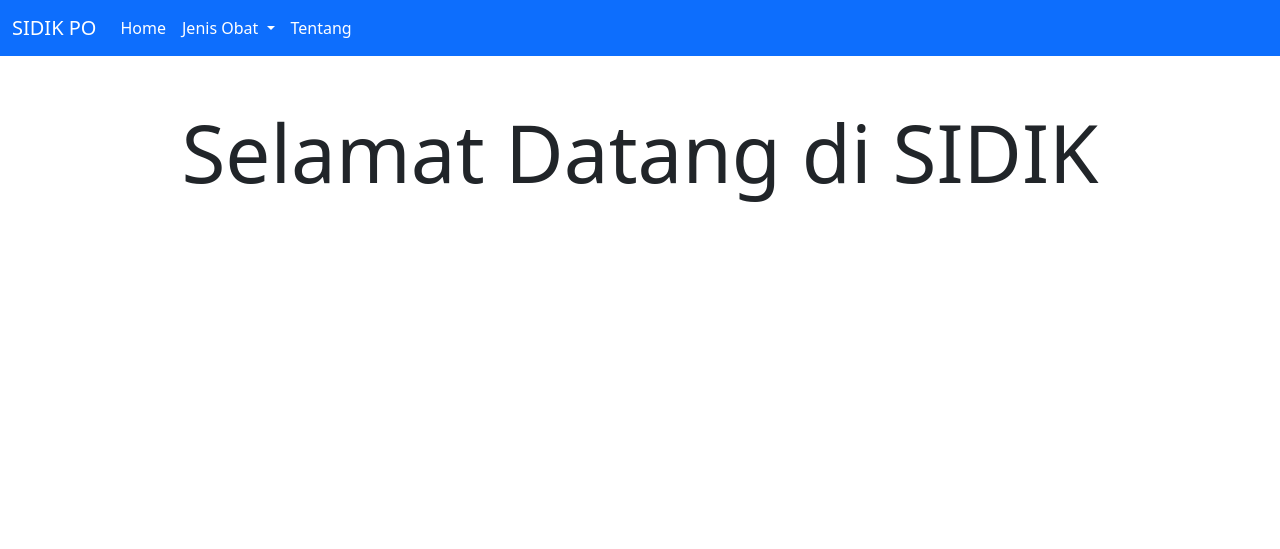
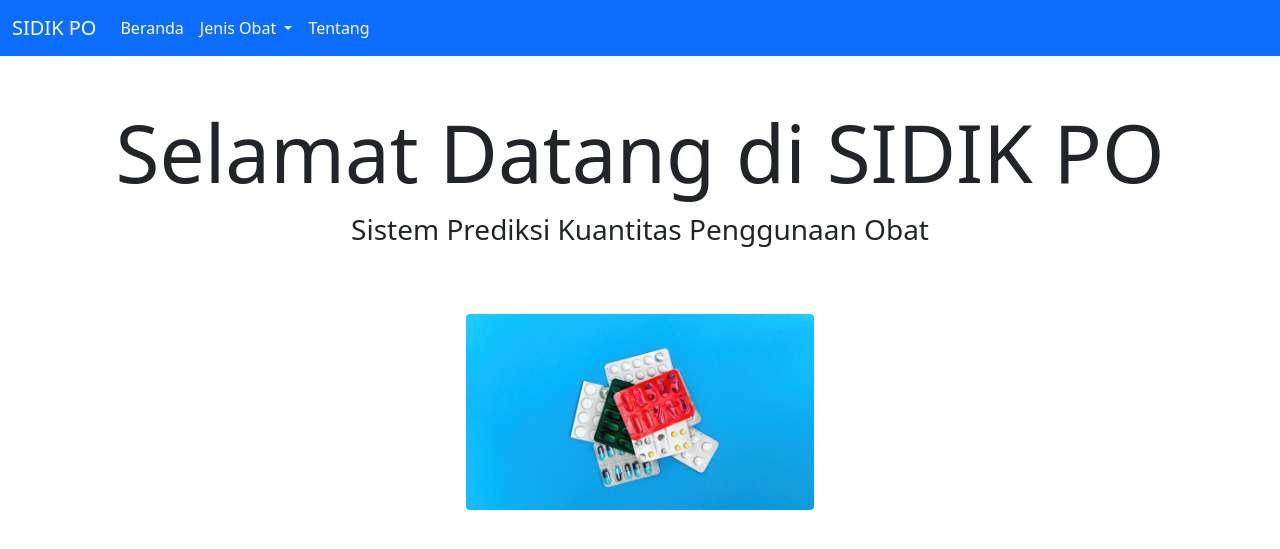
Before and after one commit to yopisaputra/SIDIK-PO, a Flask app: page / in a window 1280 px wide. Shown: the top 549 px of the page. Run offline with Flask 3, Linux system fonts and the light colour scheme.

Commit message:
Improve direktori

```diff
--- a/app.py
+++ b/app.py
@@ -51,7 +51,9 @@ max_vit = np.max(dataset_vit)
 
 @app.route("/")
 def home():
-    return render_template("index.html")
+    image = "../static/image/gambarobat.jpg"
+
+    return render_template("index.html", image = image)
 
 
 @app.route("/ambrox")
@@ -83,12 +85,12 @@ def predict_ambrox():
         predict = predict.astype(int)
         output = str(predict[0][0])
 
-        image = "../static/ambrox_output.png"
+        image = "../static/plot/ambrox_output.png"
 
         mapetrain = 7.15
         mapetest = 4.44
         akurasi = 100-((mapetrain+mapetest)/2)
-        return render_template("ambrox.html", prediction_text="Hasil peramalan obat Ambroxol bulan berikutnya adalah {}".format(output),
+        return render_template("ambrox.html", prediction_text="Hasil peramalan obat Ambroxol bulan berikutnya adalah {} tablet".format(output),
                             accuration_text="Akurasi peramalan sebesar {}%".format(round(akurasi, 1)),
                             image = image)
     else:
@@ -124,12 +126,12 @@ def predict_amox():
         predict = predict.astype(int)
         output = str(predict[0][0])
 
-        image = "../static/amox_output.png"
+        image = "../static/plot/amox_output.png"
 
         mapetrain = 7.22
         mapetest = 3.26
         akurasi = 100-((mapetrain+mapetest)/2)
-        return render_template("amox.html", prediction_text="Hasil peramalan obat Amoxicillin bulan berikutnya adalah {}".format(output),
+        return render_template("amox.html", prediction_text="Hasil peramalan obat Amoxicillin bulan berikutnya adalah {} tablet".format(output),
                                accuration_text="Akurasi peramalan sebesar {}%".format(round(akurasi, 1)),
                                image = image)
     else:
@@ -165,12 +167,12 @@ def predict_ctm():
         predict = predict.astype(int)
         output = str(predict[0][0])
 
-        image = "../static/ctm_output.png"
+        image = "../static/plot/ctm_output.png"
 
         mapetrain = 6.94
         mapetest = 3.77
         akurasi = 100-((mapetrain+mapetest)/2)
-        return render_template("ctm.html", prediction_text="Hasil peramalan obat CTM bulan berikutnya adalah {}".format(output),
+        return render_template("ctm.html", prediction_text="Hasil peramalan obat CTM bulan berikutnya adalah {} tablet".format(output),
                                accuration_text="Akurasi peramalan sebesar {}%".format(round(akurasi, 1)),
                                image = image)
     else:
@@ -206,12 +208,12 @@ def predict_para():
         predict = predict.astype(int)
         output = str(predict[0][0])
 
-        image = "../static/para_output.png"
+        image = "../static/plot/para_output.png"
 
         mapetrain = 4.47
         mapetest = 4.04
         akurasi = 100-((mapetrain+mapetest)/2)
-        return render_template("para.html", prediction_text="Hasil peramalan obat Paracetamol bulan berikutnya adalah {}".format(output),
+        return render_template("para.html", prediction_text="Hasil peramalan obat Paracetamol bulan berikutnya adalah {} tablet".format(output),
                                accuration_text="Akurasi peramalan sebesar {}%".format(round(akurasi, 1)),
                                image = image)
     else:
@@ -262,12 +264,12 @@ def predict_vit():
         # buf.seek(0)
         # encoded_image = b64encode(buf.read())
 
-        image = "../static/vit_output.png"
+        image = "../static/plot/vit_output.png"
 
         mapetrain = 4.07
         mapetest = 3.86
         akurasi = 100-((mapetrain+mapetest)/2)
-        return render_template("vit.html", prediction_text="Hasil peramalan obat Vitamin B Complex bulan berikutnya adalah {}".format(output),
+        return render_template("vit.html", prediction_text="Hasil peramalan obat Vitamin B Complex bulan berikutnya adalah {} tablet".format(output),
                                accuration_text="Akurasi peramalan sebesar {}%".format(round(akurasi, 1)),
                                image = image)
     else:
--- a/templates/ambrox.html
+++ b/templates/ambrox.html
@@ -3,6 +3,8 @@
 {% block content %}
 
 <h1 class="text-center display-5">Prediksi Obat Ambroxol</h1>
+<br>
+
 <div class="row">
   <div class="col-sm-6">
     <form class="row g-3" action='/ambrox/predict' method='POST'>
@@ -59,10 +61,11 @@
   </div>
 
   <div class="col-sm-6">
-    <img src="{{ image }}", alt="Image">
+    <img src="{{ image }}" alt="Image" class="rounded">
   </div>
 </div>
 
+<br>
 <h4 class="text-center"> {{ prediction_text }} </h4>
 <h5 class="text-center"> {{ accuration_text }} </h5>
 
--- a/templates/amox.html
+++ b/templates/amox.html
@@ -3,6 +3,8 @@
 {% block content %}
 
 <h1 class="text-center display-5">Prediksi Obat Amoxicillin</h1>
+<br>
+
 <div class="row">
   <div class="col-sm-6">
     <form class="row g-3" action='/amox/predict' method='POST'>
@@ -59,10 +61,11 @@
   </div>
 
   <div class="col-sm-6">
-    <img src="{{ image }}", alt="Image">
+    <img src="{{ image }}" alt="Image" class="rounded">
   </div>
 </div>
 
+<br>
 <h4 class="text-center"> {{ prediction_text }} </h4>
 <h5 class="text-center"> {{ accuration_text }} </h5>
 
--- a/templates/ctm.html
+++ b/templates/ctm.html
@@ -3,6 +3,8 @@
 {% block content %}
 
 <h1 class="text-center display-5">Prediksi Obat CTM</h1>
+<br>
+
 <div class="row">
   <div class="col-sm-6">
     <form class="row g-3" action='/ctm/predict' method='POST'>
@@ -59,10 +61,11 @@
   </div>
 
   <div class="col-sm-6">
-    <img src="{{ image }}", alt="Image">
+    <img src="{{ image }}" alt="Image" class="rounded">
   </div>
 </div>
 
+<br>
 <h4 class="text-center"> {{ prediction_text }} </h4>
 <h5 class="text-center"> {{ accuration_text }} </h5>
 
--- a/templates/index.html
+++ b/templates/index.html
@@ -2,6 +2,20 @@
 
 {% block content %}
 <br>
-<h1 class="display-1 text-center">Selamat Datang di SIDIK</h1>
+<div class="container">
+    <div class="row">
+        <h1 class="display-1 text-center">Selamat Datang di SIDIK PO</h1>
+        <p class="fs-3 text-center">Sistem Prediksi Kuantitas Penggunaan Obat</p>
+    </div>
+    <br> <br>
+    <div class="row justify-content-center">
+        <div class=" col-sm-4">
+            <img src="{{ image }}" class="img-fluid rounded" alt="Image">
+        </div>
+    </div>
+
+</div>
+
+
 
 {% endblock %}
--- a/templates/navbar.html
+++ b/templates/navbar.html
@@ -15,7 +15,7 @@
     <div class="collapse navbar-collapse" id="navbarSupportedContent">
       <ul class="navbar-nav me-auto mb-2 mb-lg-0">
         <li class="nav-item">
-          <a class="nav-link active" aria-current="page" href="/">Home</a>
+          <a class="nav-link active" aria-current="page" href="/">Beranda</a>
         </li>
         <li class="nav-item dropdown">
           <a
--- a/templates/para.html
+++ b/templates/para.html
@@ -3,6 +3,7 @@
 {% block content %}
 
 <h1 class="text-center display-5">Prediksi Obat Paracetamol</h1>
+<br>
 
 <div class="row">
   <div class="col-sm-6">
@@ -60,10 +61,11 @@
   </div>
 
   <div class="col-sm-6">
-    <img src="{{ image }}", alt="Image">
+    <img src="{{ image }}" alt="Image" class="rounded">
   </div>
 </div>
 
+<br>
 <h4 class="text-center"> {{ prediction_text }} </h4>
 <h5 class="text-center"> {{ accuration_text }} </h5>
 
--- a/templates/vit.html
+++ b/templates/vit.html
@@ -3,6 +3,7 @@
 {% block content %}
 
 <h1 class="text-center display-5">Prediksi Obat Vitamin B Complex</h1>
+<br>
 
 <div class="row">
   <div class="col-sm-6">
@@ -60,10 +61,11 @@
   </div>
 
   <div class="col-sm-6">
-    <img src="{{ image }}", alt="Image">
+    <img src="{{ image }}" alt="Image" class="rounded">
   </div>
 </div>
 
+<br>
 <h4 class="text-center"> {{ prediction_text }} </h4>
 <h5 class="text-center"> {{ accuration_text }} </h5>
 
```
Also changed, not shown: static/image/gambarobat.jpg (added), static/plot/ambrox_output.png (renamed from static/ambrox_output.png), static/plot/amox_output.png (renamed from static/amox_output.png), static/plot/ctm_output.png (renamed from static/ctm_output.png), static/plot/para_output.png (renamed from static/para_output.png), static/plot/vit_output.png (renamed from static/vit_output.png).
